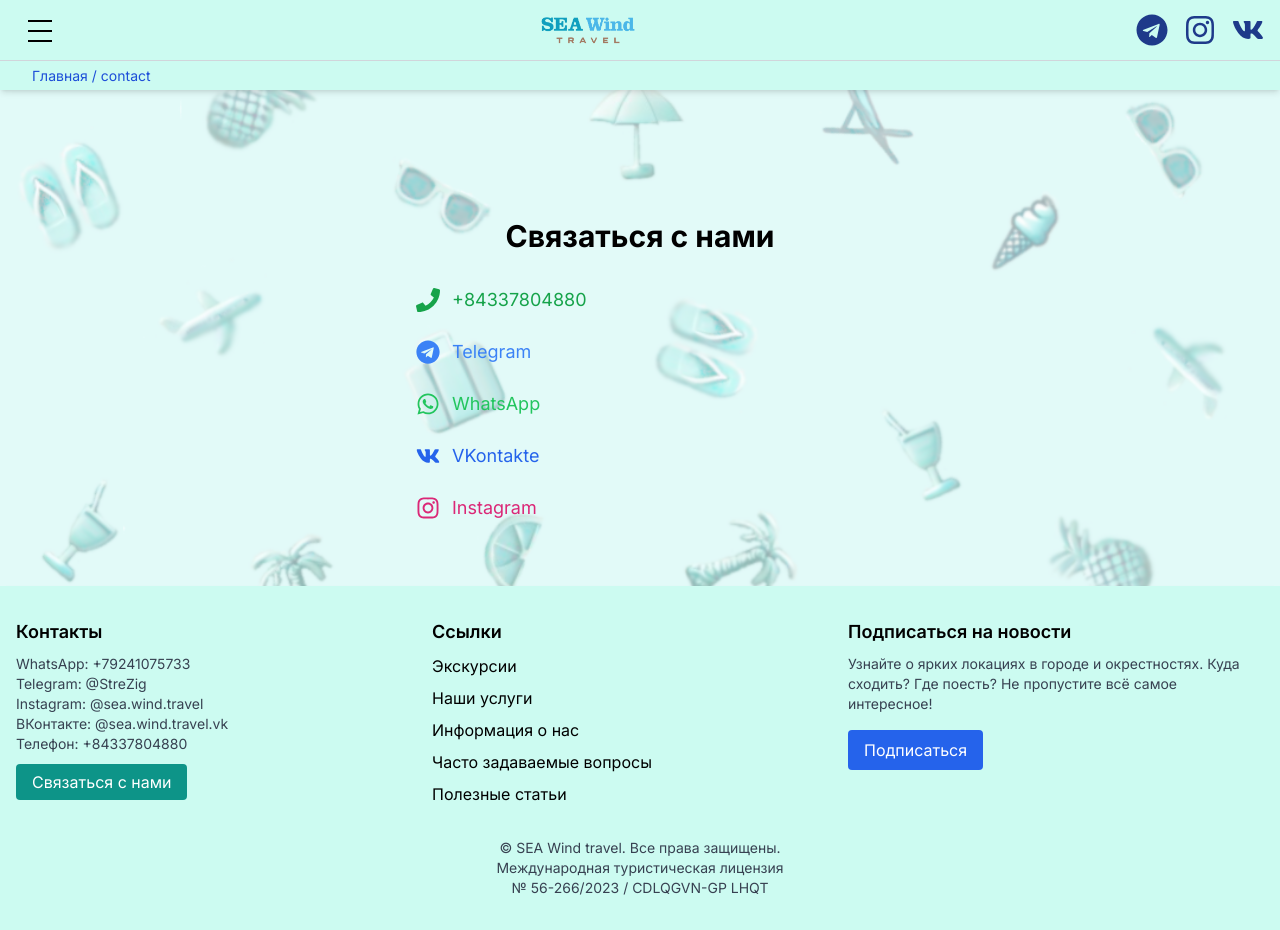
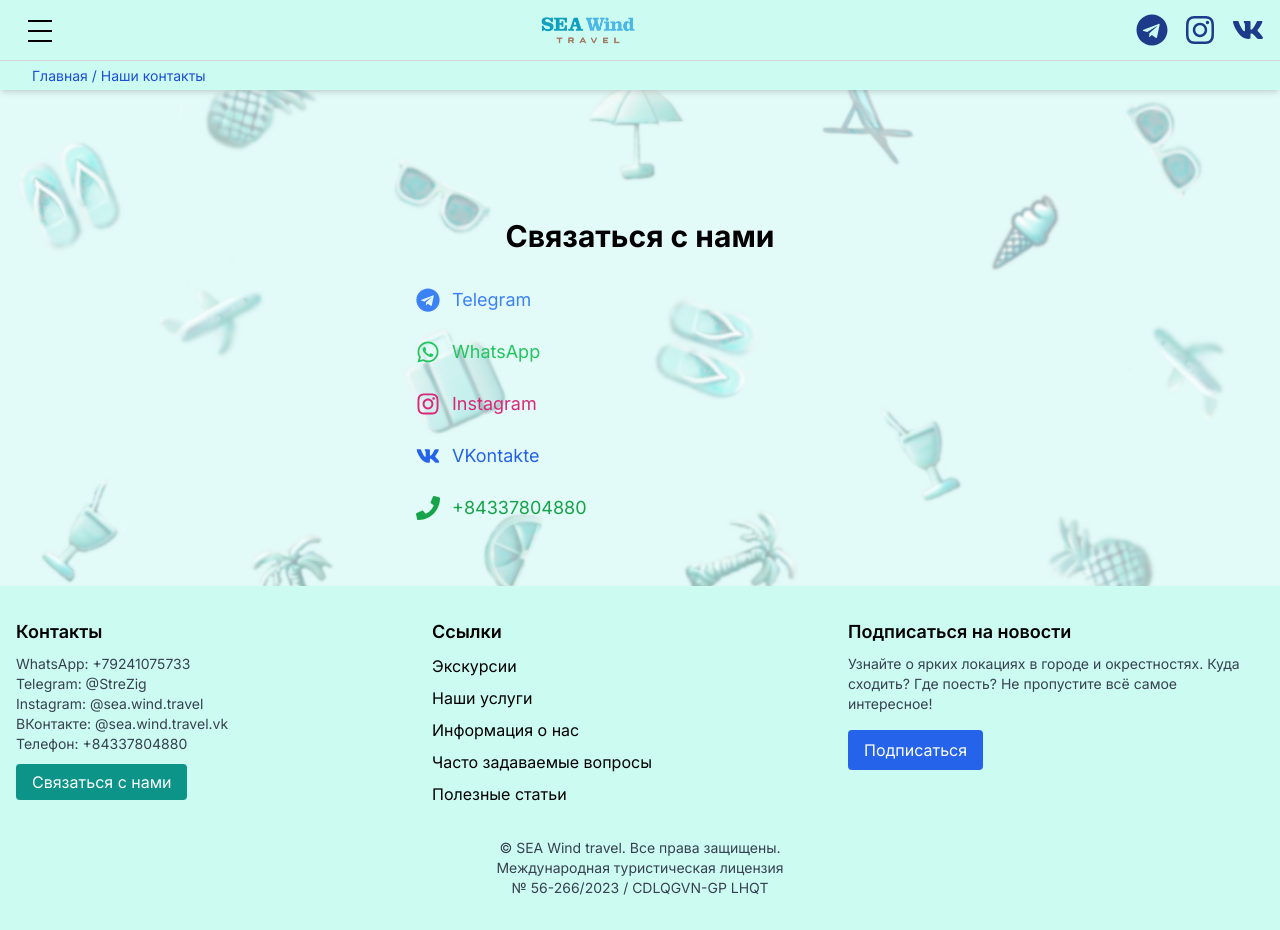
Before and after one commit to PanteleevDmitriy/deploy_testing, a Next.js app in the folder frontend/: page /contact in a window 1280 px wide. Built offline with nearby package versions, Linux system fonts and the light colour scheme.

Commit message:
serivices fix1 05/07

```diff
--- a/frontend/app/components/Breadcrumbs.tsx
+++ b/frontend/app/components/Breadcrumbs.tsx
@@ -13,9 +13,12 @@
   excursion: "Экскурсии",
   food: "Вьетнамская кухня",
   seafood: "Морепродукты",
-  "book-tour": "Забронировать тур",
-  contacts: "Наши контакты",
+  book_tour: "Забронировать тур",
+  contact: "Наши контакты",
   services: "Наши услуги",
+  photosession: "Фотосессии",
+  simcard: "SIM-карты",
+  transfer: "Трансфер",
 };
 
 export default function Breadcrumbs() {
--- a/frontend/app/contact/page.tsx
+++ b/frontend/app/contact/page.tsx
@@ -7,15 +7,6 @@
     <div className="container mx-auto px-4 py-16 pt-32">
       <h1 className="text-3xl font-bold mb-8 text-center">Связаться с нами</h1>
       <ul className="space-y-6 text-lg max-w-md mx-auto">
-        <li className="flex items-center">
-          <FaPhone className="text-green-600 mr-3" size={24} />
-          <a
-            href="tel:+84337804880"
-            className="text-green-600 hover:underline"
-          >
-            +84337804880
-          </a>
-        </li>
         <li className="flex items-center">
           <FaTelegram className="text-blue-500 mr-3" size={24} />
           <a
@@ -30,12 +21,23 @@
         <li className="flex items-center">
           <FaWhatsapp className="text-green-500 mr-3" size={24} />
           <a
-            href="https://wa.me/+79098700397"
+            href="https://wa.me/+79241075733"
             target="_blank"
             rel="noopener noreferrer"
             className="text-green-500 hover:underline"
           >
             WhatsApp
+          </a>
+        </li>
+        <li className="flex items-center">
+          <FaInstagram className="text-pink-600 mr-3" size={24} />
+          <a
+            href="https://www.instagram.com/sea.wind.travel/"
+            target="_blank"
+            rel="noopener noreferrer"
+            className="text-pink-600 hover:underline"
+          >
+            Instagram
           </a>
         </li>
         <li className="flex items-center">
@@ -49,15 +51,14 @@
             VKontakte
           </a>
         </li>
+
         <li className="flex items-center">
-          <FaInstagram className="text-pink-600 mr-3" size={24} />
+          <FaPhone className="text-green-600 mr-3" size={24} />
           <a
-            href="https://www.instagram.com/sea.wind.travel/"
-            target="_blank"
-            rel="noopener noreferrer"
-            className="text-pink-600 hover:underline"
+            href="tel:+84337804880"
+            className="text-green-600 hover:underline"
           >
-            Instagram
+            +84337804880
           </a>
         </li>
       </ul>
--- a/frontend/app/services/page.tsx
+++ b/frontend/app/services/page.tsx
@@ -1,9 +1,9 @@
 import Link from 'next/link'
 
 const services = [
-  { title: "Проведение фотосессий", description: "Профессиональный фотограф, любая тематика", link: "/photosession" },
-  { title: "SIM-карты", description: "Чтобы оставаться на связи и не быть зависимыми от наличия Wi-Fi", link: "/simcard" },
-  { title: "Трансфер", description: "Комфортабельный трансфер из аэропорта и по городу", link: "/transfer" },
+  { title: "Проведение фотосессий", description: "Профессиональный фотограф, любая тематика", link: "services/photosession" },
+  { title: "SIM-карты", description: "Чтобы оставаться на связи и не быть зависимыми от наличия Wi-Fi", link: "services/simcard" },
+  { title: "Трансфер", description: "Комфортабельный трансфер из аэропорта и по городу", link: "/services/transfer" },
 ]
 
 export default function Services() {
```
Also changed, not shown: frontend/app/book_tour/BookTour.tsx (renamed from frontend/app/book-tour/BookTour.tsx), frontend/app/book_tour/page.tsx (renamed from frontend/app/book-tour/page.tsx).
